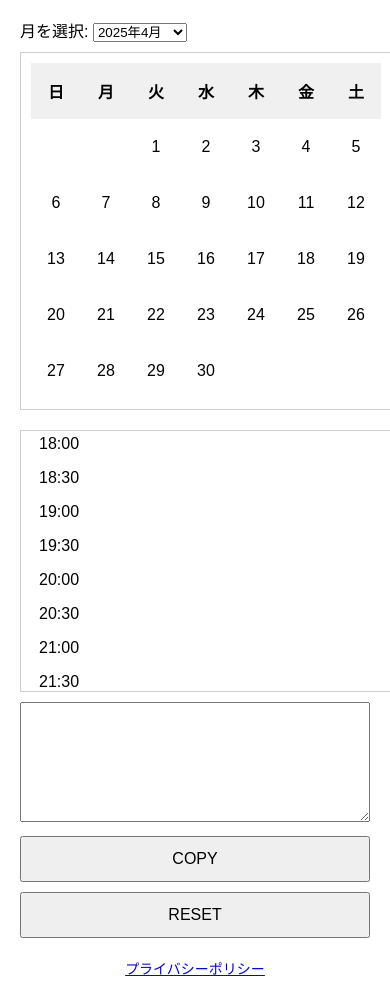
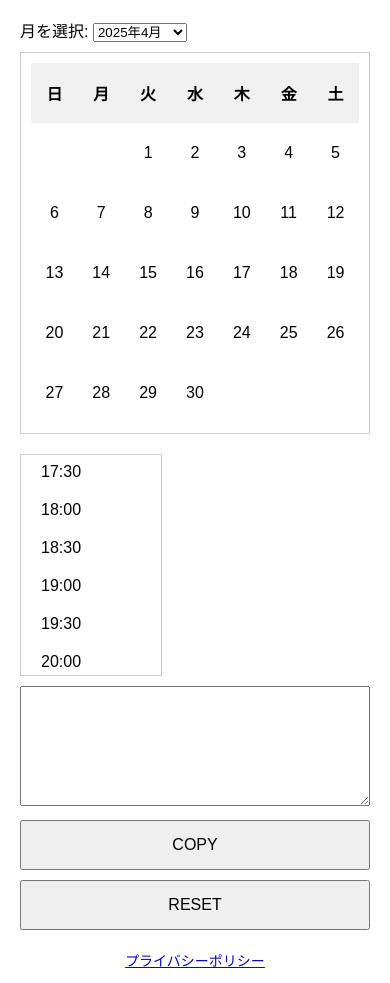
Before and after one commit to Tomoyuki123456789/oshigototools-site, a plain HTML site: page index.html in a window 390 px wide. Shown: the part 117-1100 px from the top of the page. Drawn offline with Linux system fonts and the light colour scheme.

Commit message:
スマホ用CSS追記＆インデント調整

```diff
--- a/index.html
+++ b/index.html
@@ -81,48 +81,28 @@
     .month-select {
       margin-bottom: 10px;
     }
-    /* --- 追加: モバイル最適化レスポンシブ対応 --- */
+        @media (max-width: 768px) {
       body {
-      font-size: 16px; /* 全体フォント少し大きく */
+        font-size: 16px;
       }
 
       .calendar-container th,
       .calendar-container td,
-    .time-option {
-      font-size: 16px;
-      padding: 8px; /* タップしやすく */
-    }
-
-    .time-select {
-      width: 120px;
-      height: 240px;
-      font-size: 16px;
-    }
-
+      .time-option,
       textarea {
         font-size: 16px;
         padding: 10px;
       }
 
-    /* スマホレイアウト対応 */
-    @media (max-width: 768px) {
-      .container {
-        flex-direction: column;
-      }
-
-      .calendar-container,
-      .time-select {
-        width: 100%;
-      }
-
       .btn-area {
         flex-direction: column;
-        align-items: stretch;
+        gap: 10px;
       }
 
       button {
         font-size: 16px;
-        padding: 12px;
+        padding: 14px;
+        width: 100%;
       }
     }
   </style>
```
Lines whose indentation alone changed are shown as unchanged.
